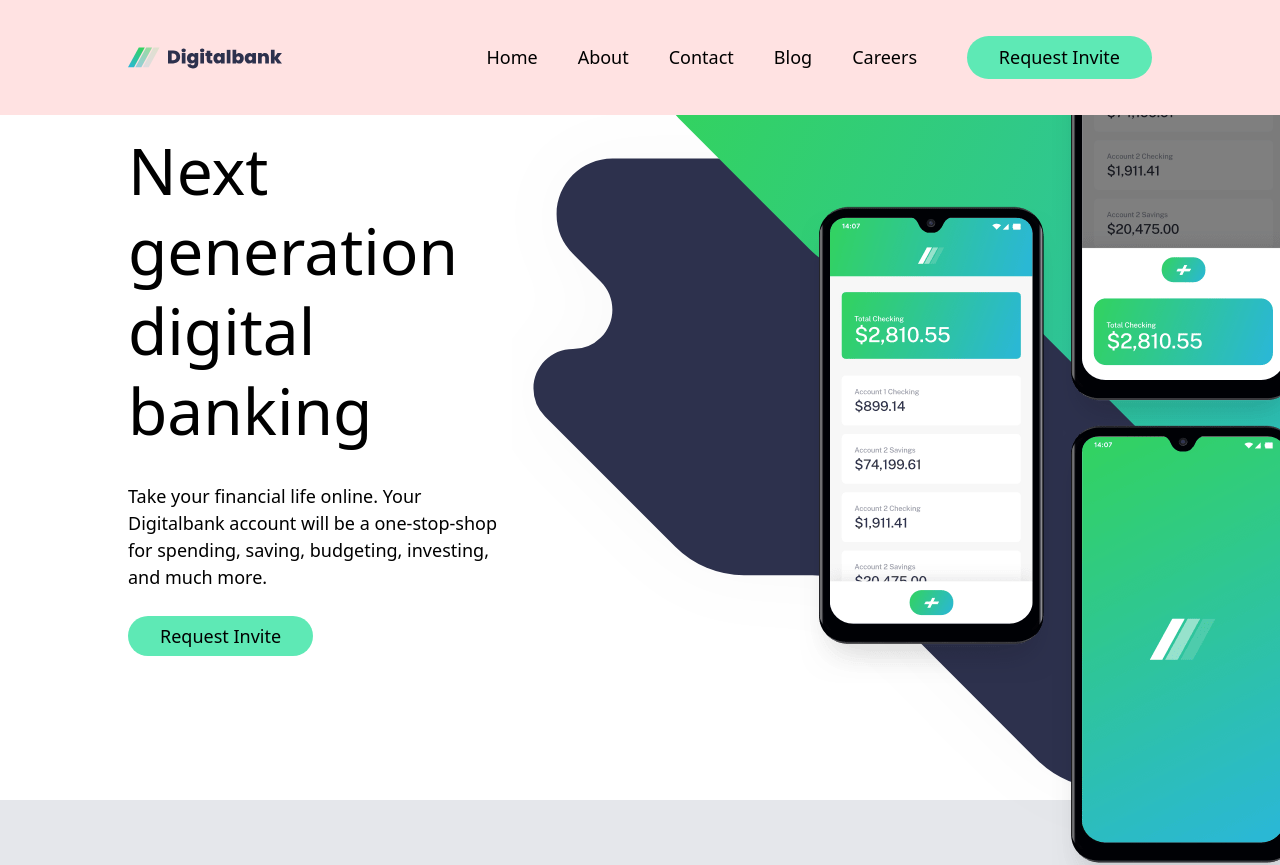
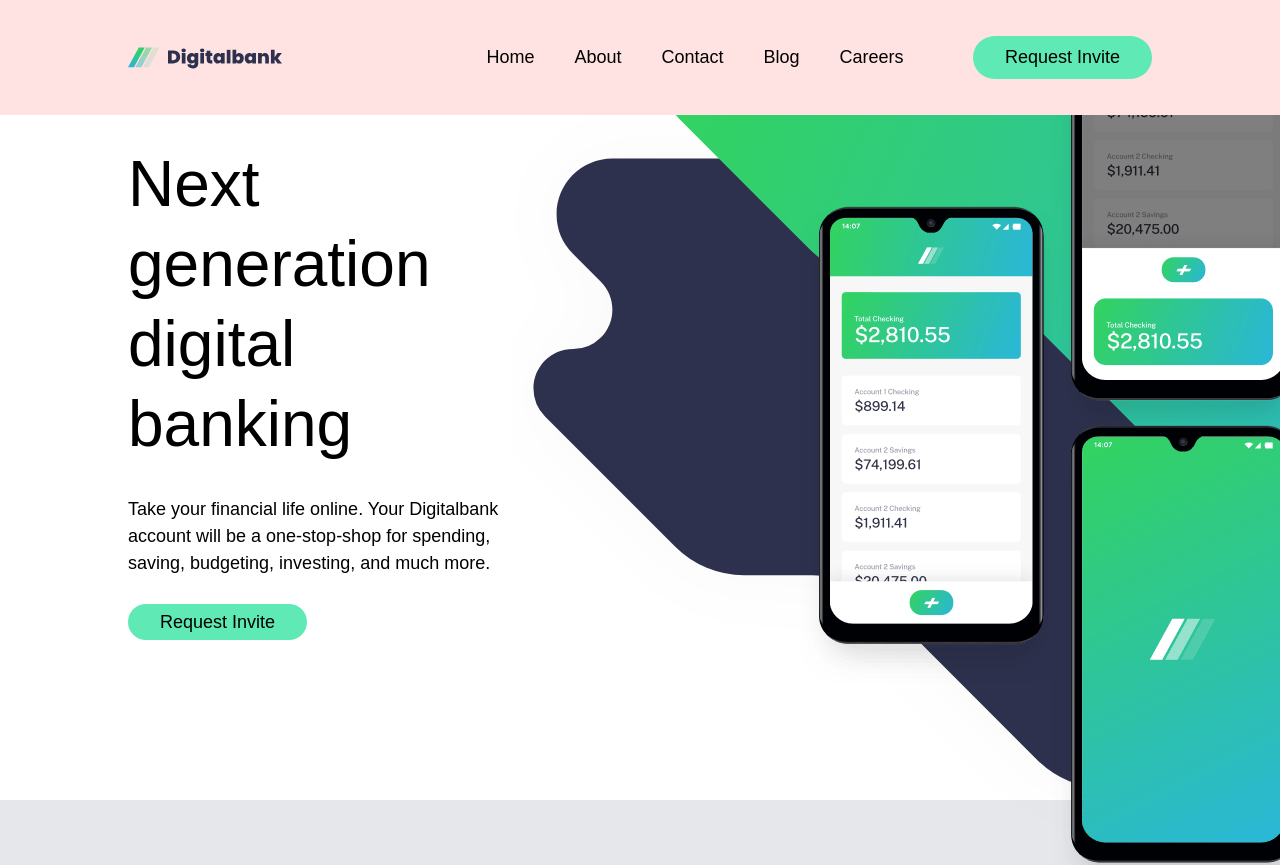
Before and after one commit to MauriceMumbere/Digitalbank-landing-page-master, a Nuxt app: page / in a window 1280 px wide. Shown: the top 865 px of the page. Built offline with nearby package versions, Linux system fonts and the light colour scheme.

Commit message:
add public sans font

```diff
--- a/app/assets/css/main.css
+++ b/app/assets/css/main.css
@@ -1,5 +1,7 @@
 @import "tailwindcss";
+@import url('https://fonts.googleapis.com/css2?family=Public+Sans:ital,wght@0,100..900;1,100..900&display=swap');
 
 body {
     font-size: 18px;
+    font-family: "Public Sans", sans-serif;
 }
```
